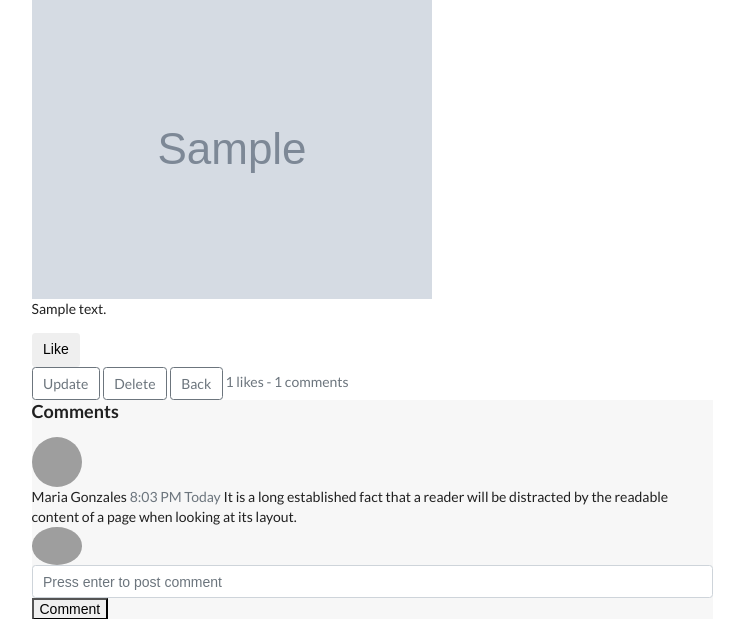
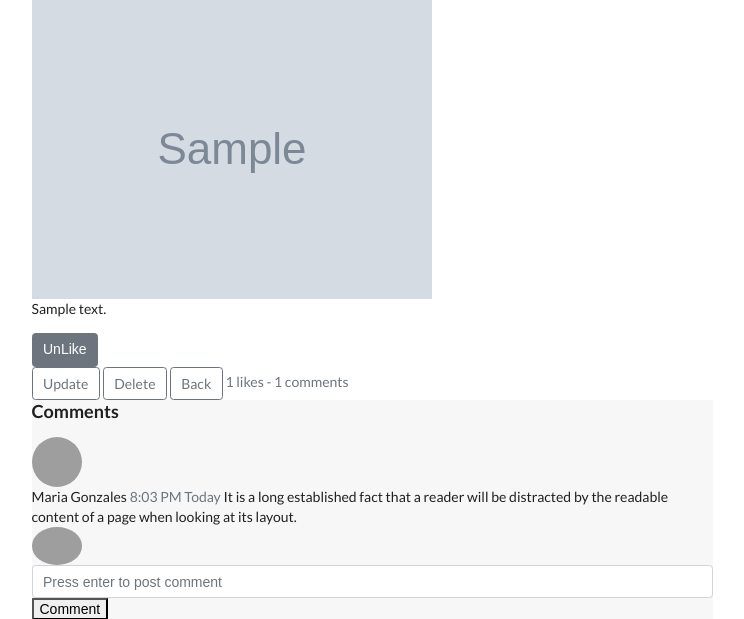
Before and after one commit to helly0703/blogApp, a Django app: page /home/blogs/blogpost/1/ in a window 1280 px wide. Shown: the part 122-741 px from the top of the page, without its empty margins (90-834 px from the left). Run offline with Django 4.2, Linux system fonts and the light colour scheme; a user stored in the database is signed in; tables that the repository leaves empty hold one stand-in row (values such as "Sample post"); grey boxes marked "Sample" are stand-in pictures; some libraries are stand-ins or nearby versions; grey boxes are pictures that could not be loaded.

Commit message:
Updated post detail page

```diff
--- a/blogs/templates/blogs/post_detail.html
+++ b/blogs/templates/blogs/post_detail.html
@@ -24,9 +24,9 @@
             {% csrf_token%}
             <input type="hidden" name="post_id" value="{{object.id}}">
             {% if user.account in object.liked.all %}
-                <button type="submit" class="btn btn-default btn-xs"><i class="fa fa-thumbs-o-up"></i> Like</button>
+              <button type="submit" class="btn btn-secondary btn-xs"><i class="fa fa-thumbs-o-up"></i> UnLike</button>
             {% else %}
-                <button type="submit" class="btn btn-secondary btn-xs"><i class="fa fa-thumbs-o-up"></i> UnLike</button>
+              <button type="submit" class="btn btn-default btn-xs"><i class="fa fa-thumbs-o-up"></i> Like</button>
             {% endif %}
           </form>
 
```
